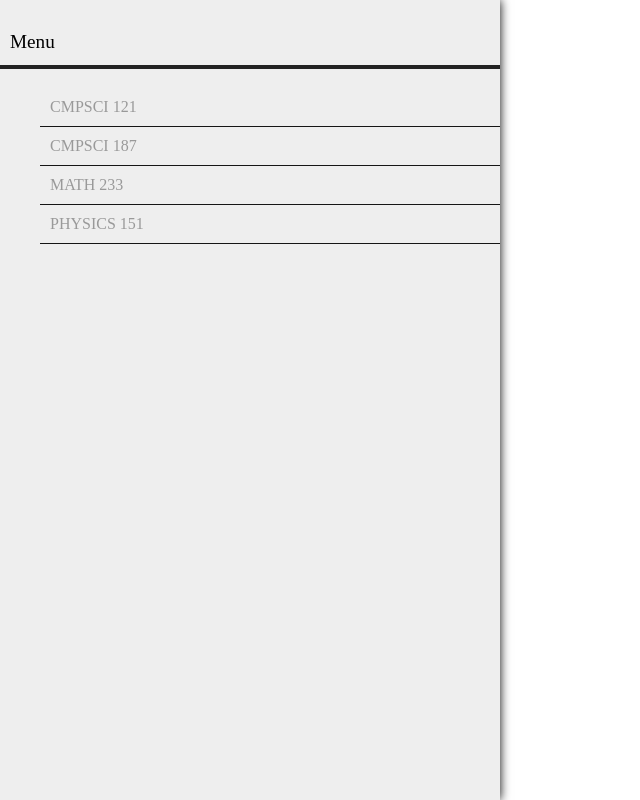
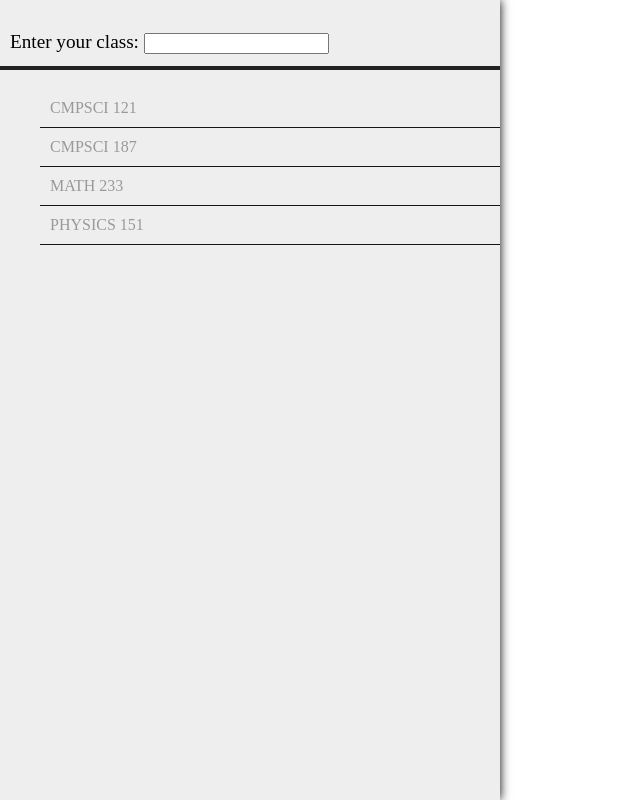
Before and after one commit to bennyty/HackUmass-Meetup, a Python web app: template templates/index.html in a window 1280 px wide. Shown: the whole page, without its empty margins (0-640 px from the left). Run offline with Jinja, Linux system fonts and the light colour scheme; the template is opened without the code that fills it, so the values that code supplies are empty; some libraries are stand-ins or nearby versions.

Commit message:
Updated to latest version of html, css, js-- working sliders

```diff
--- a/static/css/index.css
+++ b/static/css/index.css
@@ -7,6 +7,8 @@
 	background: #eeeeee;
 	box-shadow: 0px 0px 10px;
 }
+
+
 
 h3 {
 	position: relative;
@@ -36,14 +38,18 @@ h3 {
 	font-family: Myriad Pro;
 }
 
-/*.panel ul li a:hover {
-	background: #999999;
-	color: #fff;
-}*/
-
 .panel ul li a i {
 	position: absolute;
 	top: 15px;
 	right: 10px;
 	opacity: .5;
 }
+
+#panelTwo {
+	display: none;
+}
+
+#panelThree {
+	display: none;
+	left: 200px;
+}
--- a/static/js/index.js
+++ b/static/js/index.js
@@ -1,10 +1,14 @@
 $(document).ready(function() {
 
     var panelOne = $('#panelOne');
-    var panelTwo;
+    var panelTwo = $('#panelTwo');
+    var panelThree = $('#panelThree');
 
-    //var openPanel = panelOne;
+    $( ".selector" ).autocomplete({
+    position: { my : "center"}
+    });
 
+    //LINK HOVERS
     $(document).on("mouseenter", ".open ul li a", function() {
 	$(this).css("background", "#999999");
 	$(this).css("color", "#fff");
@@ -12,31 +16,72 @@ $(document).ready(function() {
     $(document).on("mouseleave", ".open ul li a", function() {
 	$(this).css("background", "#eeeeee");
 	$(this).css("color", "#999");
+    });
+
+
+    //CLOSED PANEL HOVERS
+    $(document).on("mouseenter", ".closed", function() {
+	$(this).fadeTo(100, 0.8);
+    });
+    $(document).on("mouseleave", ".closed", function() {
+	$(this).fadeTo(100, 0.5);
     })
 
+
+    //PANEL OPENINGS
     $(document).on("click", "#panelOne.open ul li a", function() {
-	    panelTwo = panelOne.clone();
-	    panelTwo.attr("id", "panelTwo");
-	    panelOne.after(panelTwo);
+        //PANEL MOVEMENT
+	panelTwo.fadeIn({queue: false, duration: 250});
+	panelTwo.animate({left: "+=200px"}, 250);
+        panelOne.fadeTo(300, 0.5);
 
-	    panelTwo.animate({left: "+=100px"}, 250);
-	    panelOne.fadeTo(300, 0.6);
+        panelOne.attr("class", "panel closed");
+        panelTwo.attr("class", "panel open");
 
-	    panelOne.attr("class", "panel closed");
-	    panelTwo.attr("class", "panel open");
+	//PANEL DATA POPULATION
+	$.getJSON("catalog.json", function(data) {
+
+	});
     });
 
     $(document).on("click", "#panelTwo.open ul li a", function() {
-	    var panelThree = panelTwo.clone();
-	    panelThree.attr("id", "panelThree");
-	    panelTwo.after(panelThree);
+	panelThree.fadeIn({queue: false, duration: 250});
+        panelThree.animate({left: "+=200px"}, 250);
+        panelTwo.fadeTo(300, 0.5);
+        panelOne.fadeTo(300, 0.5);
 
-	    panelThree.animate({left: "+=100px"}, 250);
-	    panelTwo.fadeTo(300, 0.6);
-	    panelOne.fadeTo(300, 0.3);
-
-	    panelTwo.attr("class", "panel closed");
-	    panelThree.attr("class", "panel open");
+        panelTwo.attr("class", "panel closed");
+        panelThree.attr("class", "panel open");
     });
 
+
+    //PANEL CLOSINGS
+    $(document).on("click", "#panelTwo.closed", function() {
+	panelThree.animate({left: "+=200px", opacity: "0"}, 250)
+	panelThree.attr("class", "panel closed");
+	panelTwo.attr("class", "panel open");
+	panelTwo.fadeTo(250, 1);
+    });
+
+    $(document).on("click", "#panelOne.closed", function() {
+	if (panelThree.is(".open")) {
+	    panelThree.fadeOut({queue: false, duration: 250});
+	    panelThree.animate({left: "+=200px"}, 250);
+	    panelThree.attr("class", "panel closed");
+
+	    panelTwo.fadeOut({queue: false, duration: 250});
+	    panelTwo.animate({left: "+=200px"}, 250);
+	    panelTwo.attr("class", "panel closed");
+
+	    panelOne.fadeTo(250, 1);
+	    panelOne.attr("class", "panel open");
+	} else {
+	    panelTwo.fadeOut({queue: false, duration: 250});
+	    panelTwo.animate({left: "+=200px"}, 250);
+	    panelTwo.attr("class", "panel closed");
+
+	    panelOne.fadeTo(250, 1);
+	    panelOne.attr("class", "panel open");
+	}
+    });
 });
--- a/templates/index.html
+++ b/templates/index.html
@@ -6,10 +6,13 @@
     <link type="text/css" rel="stylesheet" href="../static/css/index.css"></link>
     <script src="http://ajax.googleapis.com/ajax/libs/jquery/1.11.2/jquery.min.js"></script>
     <script type="text/javascript" src="../static/js/index.js"></script>
+
+    <link rel="stylesheet" href="https://ajax.googleapis.com/ajax/libs/jqueryui/1.11.3/themes/smoothness/jquery-ui.css">
+    <script src="https://ajax.googleapis.com/ajax/libs/jqueryui/1.11.3/jquery-ui.min.js"></script>
 </head>
 <body>
     <div class="panel open" id="panelOne">
-        <h3>Menu</h3>
+        <h3><label for:"autocomplete>Enter your class:</label> <input id="autocomplete"></h3>
         <ul>
             <li><a href="#" class="item1-1">CMPSCI 121</a></li>
             <li><a href="#" class="item1-2">CMPSCI 187</a></li>
@@ -17,5 +20,23 @@
             <li><a href="#" class="item1-4">PHYSICS 151</a></li>
         </ul>
     </div>
+    <div class="panel closed" id="panelTwo">
+        <h3>Menu</h3>
+        <ul>
+            <li><a href="#" class="item2-1">CMPSCI 121</a></li>
+            <li><a href="#" class="item2-2">CMPSCI 187</a></li>
+            <li><a href="#" class="item2-3">MATH 233</a></li>
+            <li><a href="#" class="item2-4">PHYSICS 151</a></li>
+        </ul>
+    </div>
+    <div class="panel closed" id="panelThree">
+        <h3>Menu</h3>
+        <ul>
+            <li><a href="#" class="item3-1">CMPSCI 121</a></li>
+            <li><a href="#" class="item3-2">CMPSCI 187</a></li>
+            <li><a href="#" class="item3-3">MATH 233</a></li>
+            <li><a href="#" class="item3-4">PHYSICS 151</a></li>
+        </ul>
+    </div>
 </body>
 </html>
```
